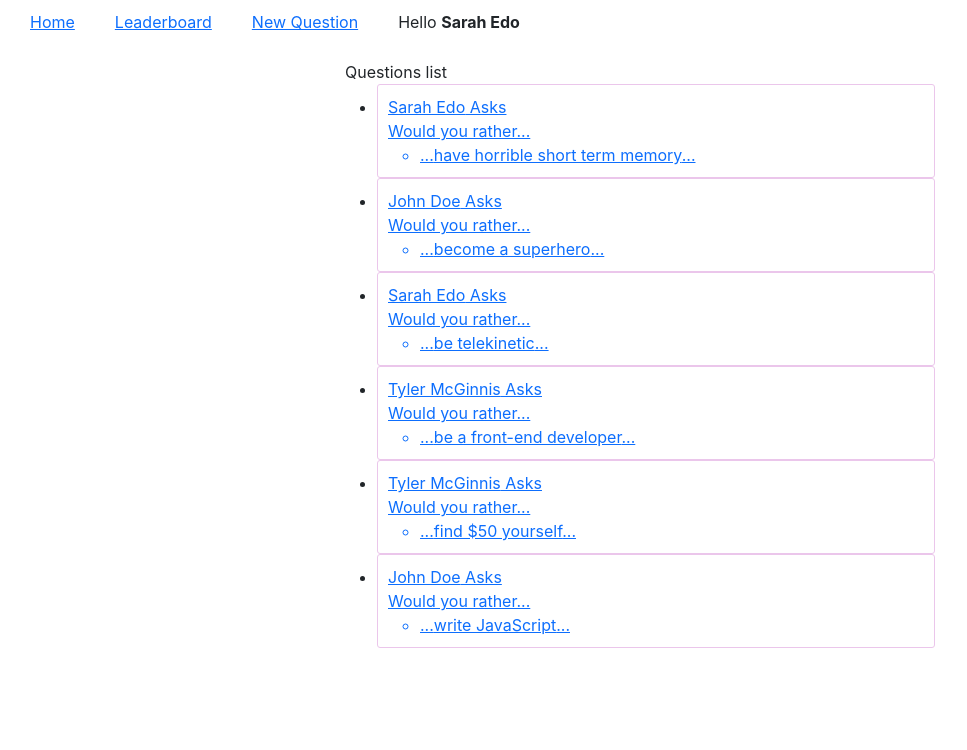
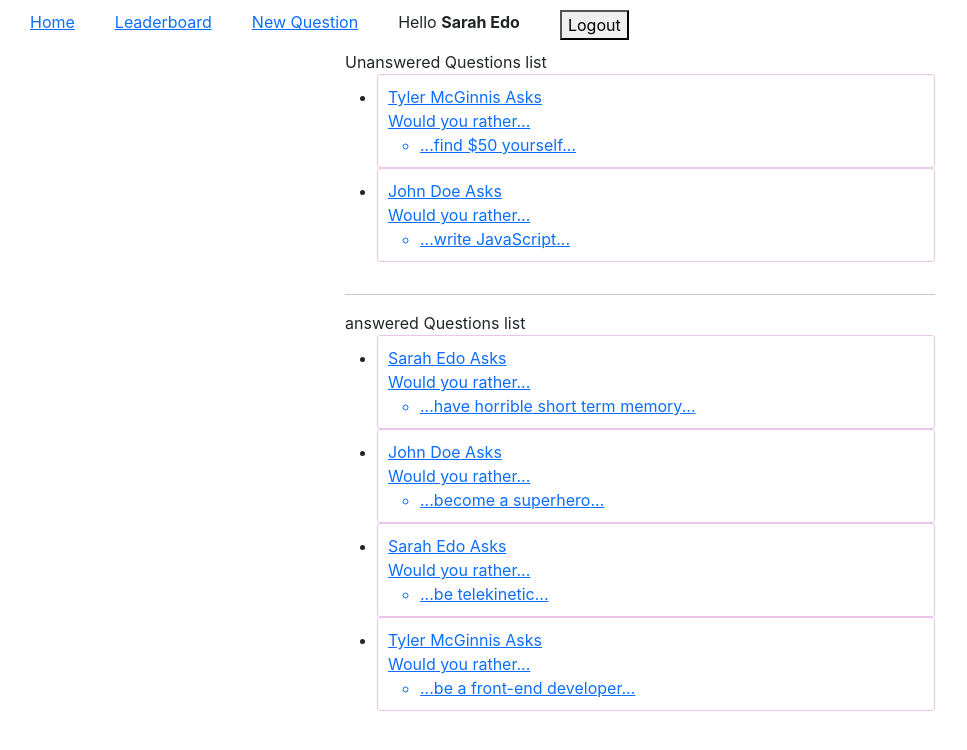
Before and after one commit to mohahdy/would-you-rather-project, a React (Create React App) app: page / in a window 1280 px wide. Shown: the top 750 px of the page, without its empty margins (0-967 px from the left). Built offline with nearby package versions, Linux system fonts and the light colour scheme.

Commit message:
Splitted Questions to answered and not answered. Implemented the logout in Nav component.

```diff
--- a/src/components/Home.js
+++ b/src/components/Home.js
@@ -1,14 +1,29 @@
-import React from "react";
+import React,{ useEffect} from "react";
 import {useSelector} from 'react-redux'
 import QuestionCard from './QuestionCard'
     export default function Home(props){
+    const authedUser = useSelector(({authedUser}) => authedUser)
+    const users = useSelector(({users})=> users)
+    const questions = useSelector(({questions})=>Object.keys(questions))
+    console.log("questions in Home Component",questions)
+    const answeredQuestions = users[authedUser]?Object.keys(users[authedUser].answers):[]
+    const unansweredQuestions = questions.filter(item => !answeredQuestions.includes(item));
+      console.log(`${authedUser} answered questions`, answeredQuestions)
+      console.log(`${authedUser} unanswered questions`, unansweredQuestions)
 
-    const questions = useSelector((state)=>Object.keys(state.questions))
-    console.log("questions in Home Component",questions)
 return <div className="home-container">
-    Questions list
+    Unanswered Questions list
        <ul>
-       {questions.map((question)=>(
+       {unansweredQuestions.map((question)=>(
+         <li key={question}>
+           <QuestionCard id = {question}></QuestionCard>
+         </li>
+       ))}
+       </ul>
+       <hr/>
+       answered Questions list
+       <ul>
+       {answeredQuestions.map((question)=>(
          <li key={question}>
            <QuestionCard id = {question}></QuestionCard>
          </li>
--- a/src/components/Nav.js
+++ b/src/components/Nav.js
@@ -1,10 +1,15 @@
 import React,{useEffect} from 'react';
-import { useSelector } from 'react-redux'
+import { useSelector,useDispatch } from 'react-redux'
 import { Link } from 'react-router-dom'
+import setAuthedUser from '../actions/authedUser'
 export default function Navig(props) {
 
+    const dispatch = useDispatch();
    console.log("NAVIG PROPS: ", props)
-
+    const handleLogout = (e)=>{
+        e.preventDefault();
+        dispatch(setAuthedUser(null))
+    }
 
     return <div >
             <ul className="nav">
@@ -19,9 +24,7 @@ export default function Navig(props) {
                 </li>
 
                 <li className='authedUsernav' >Hello <strong>{props.username}</strong></li>
-
-            </ul>
-            <ul className='authedUsernav'>
+                <li ><button onClick={handleLogout}>Logout</button></li>
             </ul>
         </div>
 
--- a/src/components/QuestionCard.js
+++ b/src/components/QuestionCard.js
@@ -4,16 +4,16 @@ import {Link} from 'react-router-dom'
 export default function QuestionCard(props){
     const questions = useSelector((state)=>state.questions)
     const {id} = props
-    const authorID = questions[id].author
-    const quesOptionone = questions[id].optionOne.text
-    const authorName = useSelector((state)=>state.users[authorID].name)
+    const authorID = (questions[id]!==undefined)&&questions[id].author
+    const questionOptionOne = (questions[id]!==undefined)&&questions[id].optionOne.text
+    const authorName = useSelector(({users})=>(users[authorID]!==undefined)&&users[authorID].name)
     return(
         <Link to={`/questions/${id}`} className="question">
         <div >
            <div> {authorName} Asks </div>
             <div>Would you rather...</div>
             <ul>
-                <li>...{quesOptionone}...</li>
+                <li>...{questionOptionOne}...</li>
             </ul>
         </div>
         </Link>
```
